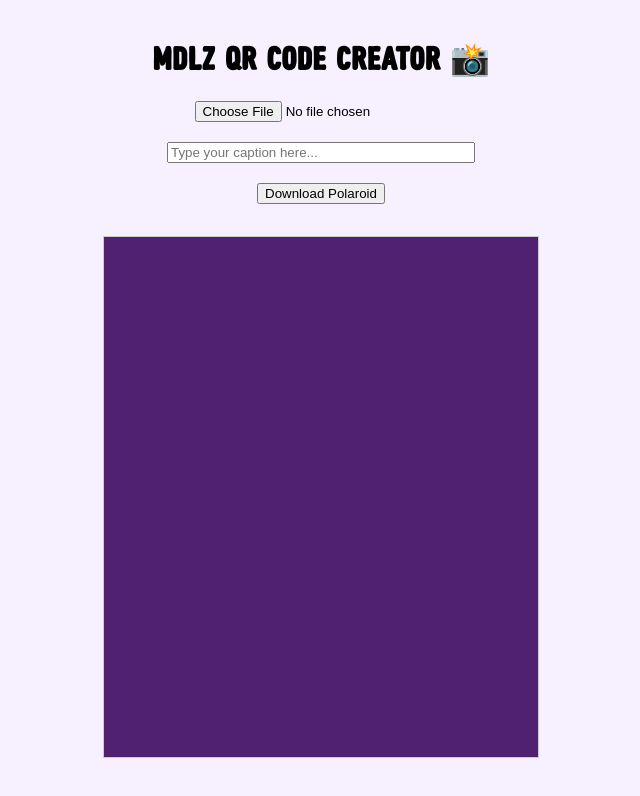
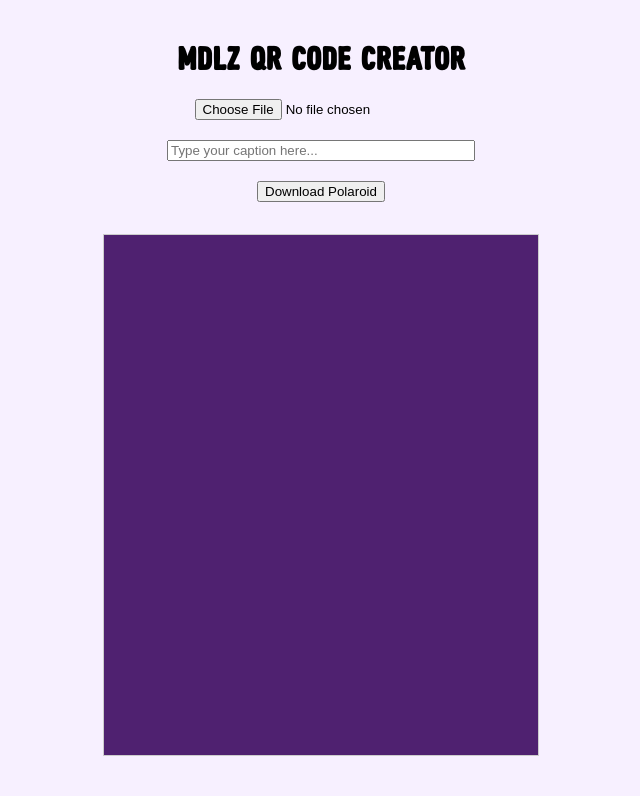
Before and after one commit to isabellachou/MDLZ_QR, a plain HTML site: page index.html in a window 1280 px wide. Shown: the whole page, without its empty margins (319-959 px from the left). Drawn offline with Linux system fonts and the light colour scheme.

Commit message:
remove emoji in header

```diff
--- a/index.html
+++ b/index.html
@@ -2,12 +2,12 @@
 <html lang="en">
 <head>
   <meta charset="UTF-8">
-  <title>MDLZ QR Code Creator 📸</title>
+  <title>MDLZ QR Code Creator</title>
   <link rel="stylesheet" href="styles.css">
 </head>
 <body>
 
-  <h1>MDLZ QR Code Creator 📸</h1>
+  <h1>MDLZ QR Code Creator</h1>
 
   <div class="controls">
     <input type="file" id="imageInput" accept="image/*"><br><br>
```
